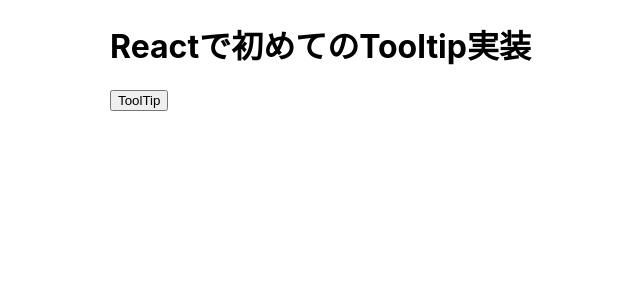
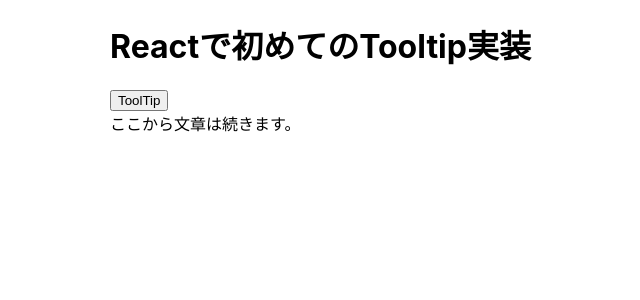
Before and after one commit to refrain62/react-tooltip, a React (Create React App) app: page / in a window 1280 px wide. Shown: the top 300 px of the page, without its empty margins (280-920 px from the left). Built offline with nearby package versions, Linux system fonts and the light colour scheme.

Commit message:
Tooltipコンポーネントの下にコンテンツ追加

```diff
--- a/src/App.js
+++ b/src/App.js
@@ -16,6 +16,7 @@
           <Tooltip content="Tooltipに表示させたい内容をここに記述します">
             <button>ToolTip</button>
           </Tooltip>
+          <div>ここから文章は続きます。</div>
         </div>
     </div>
   );
```
